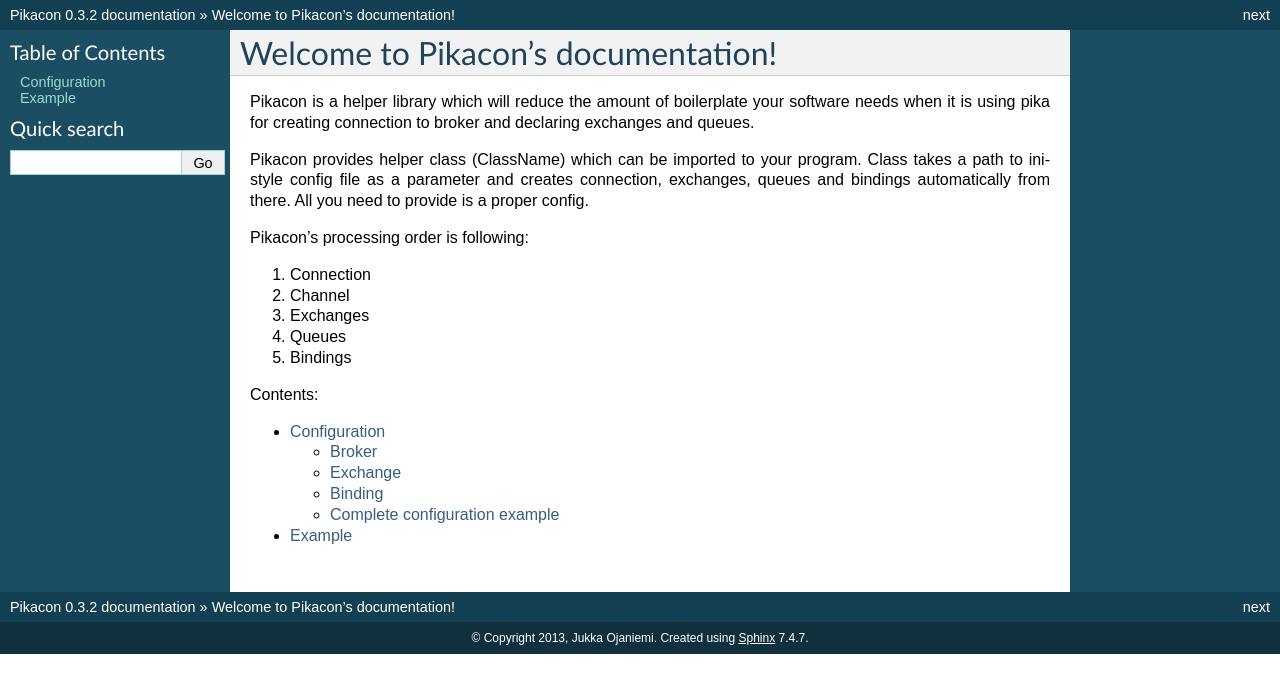
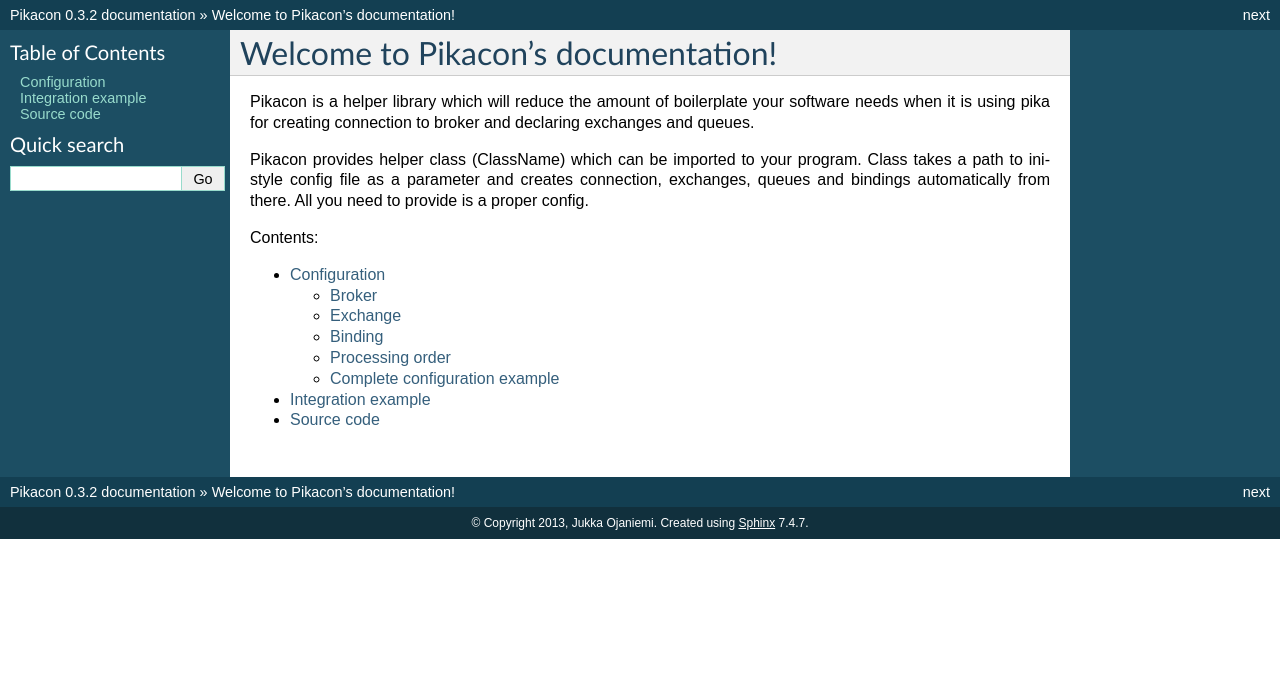
Before and after one commit to pingviini/pikacon, a Sphinx documentation site: the page built from docs/source/index.rst, in a window 1280 px wide. Shown: the top 693 px of the page. Built offline with Sphinx 7.4.7, drawn with Linux system fonts in a browser that asks for light colours.

Commit message:
Added information where source code can be located and restrucutred docs a bit.

```diff
--- a/docs/source/index.rst
+++ b/docs/source/index.rst
@@ -15,19 +15,11 @@
 connection, exchanges, queues and bindings automatically from there. All you
 need to provide is a proper config.
 
-Pikacon's processing order is following:
-
-1. Connection
-2. Channel
-3. Exchanges
-4. Queues
-5. Bindings
-
-
 Contents:
 
 .. toctree::
    :maxdepth: 2
 
    Configuration <configuration>
-   Example <example>
+   Integration example <example>
+   Source code <source>
```
Also changed, not shown: docs/source/configuration.rst (+11 -0 lines), docs/source/source.rst (added, +7 -0 lines).
